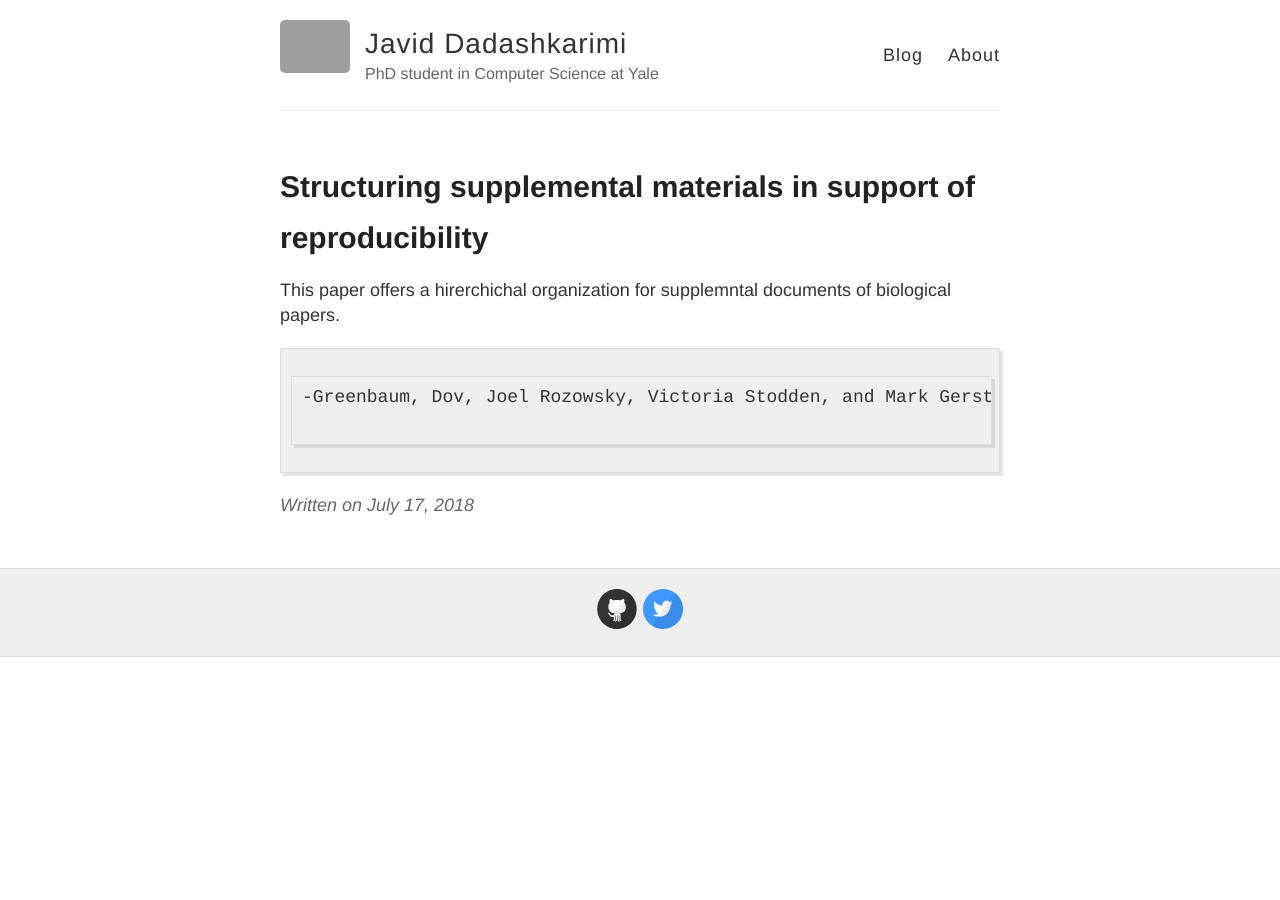
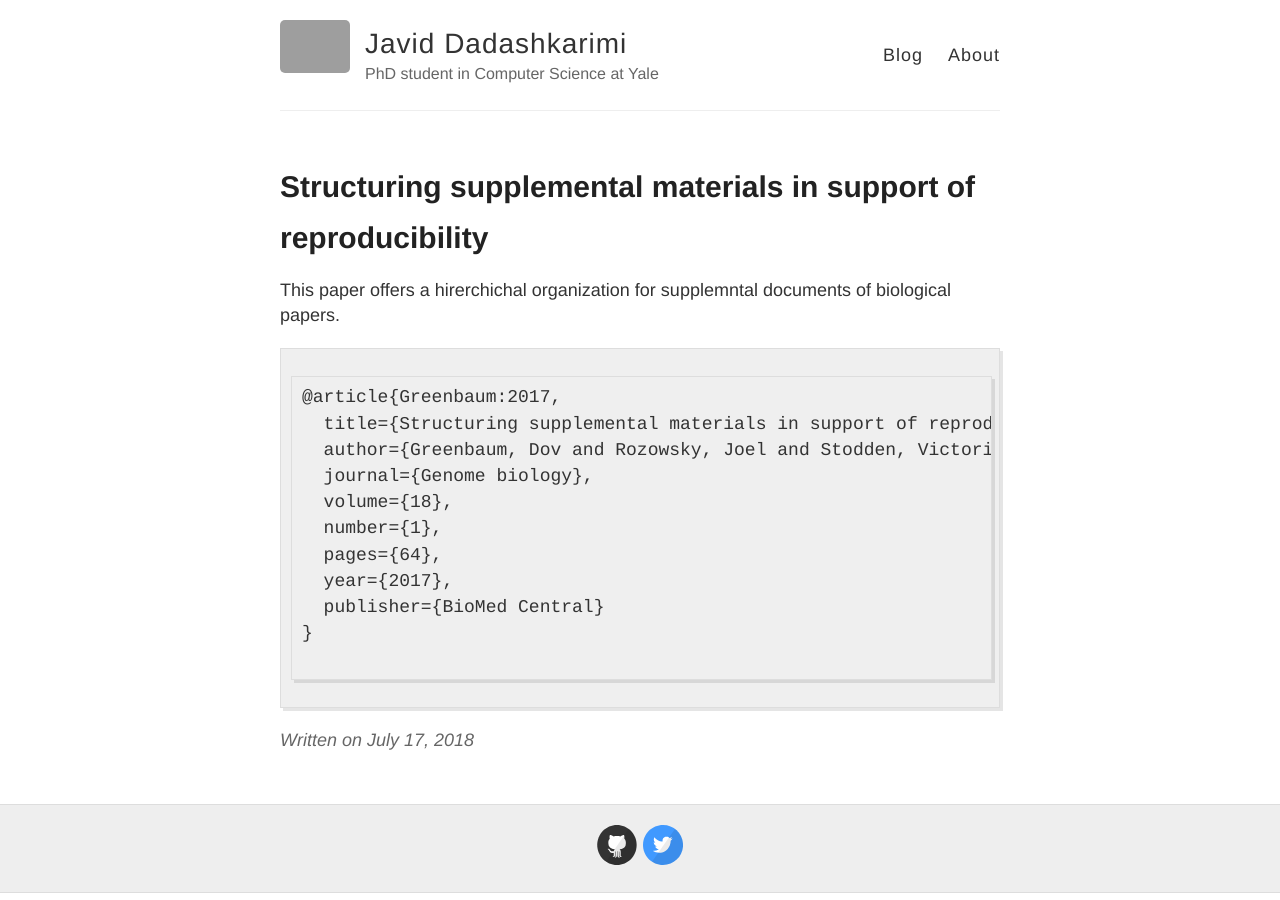
Before and after one commit to jsdelivrbot/dadashkarimi.github.io, a Jekyll site: the page built from _posts/2018-7-17-structuring-supplemental-materials-in-support-of-reproducibility.md, in a window 1280 px wide. Built offline with Jekyll 4.4.1, drawn with Linux system fonts in a browser that asks for light colours; grey boxes are pictures that could not be loaded.

Commit message:
Update 2018-7-17-structuring-supplemental-materials-in-support-of-reproducibility.md

````diff
--- a/_posts/2018-7-17-structuring-supplemental-materials-in-support-of-reproducibility.md
+++ b/_posts/2018-7-17-structuring-supplemental-materials-in-support-of-reproducibility.md
@@ -5,6 +5,15 @@ title: Structuring supplemental materials in support of reproducibility
 This paper offers a hirerchichal organization for supplemntal documents of biological papers.
 
 ```
--Greenbaum, Dov, Joel Rozowsky, Victoria Stodden, and Mark Gerstein. "Structuring supplemental materials in support of reproducibility." Genome biology 18, no. 1 (2017): 64.
+@article{Greenbaum:2017,
+  title={Structuring supplemental materials in support of reproducibility},
+  author={Greenbaum, Dov and Rozowsky, Joel and Stodden, Victoria and Gerstein, Mark},
+  journal={Genome biology},
+  volume={18},
+  number={1},
+  pages={64},
+  year={2017},
+  publisher={BioMed Central}
+}
 
 ```
````
